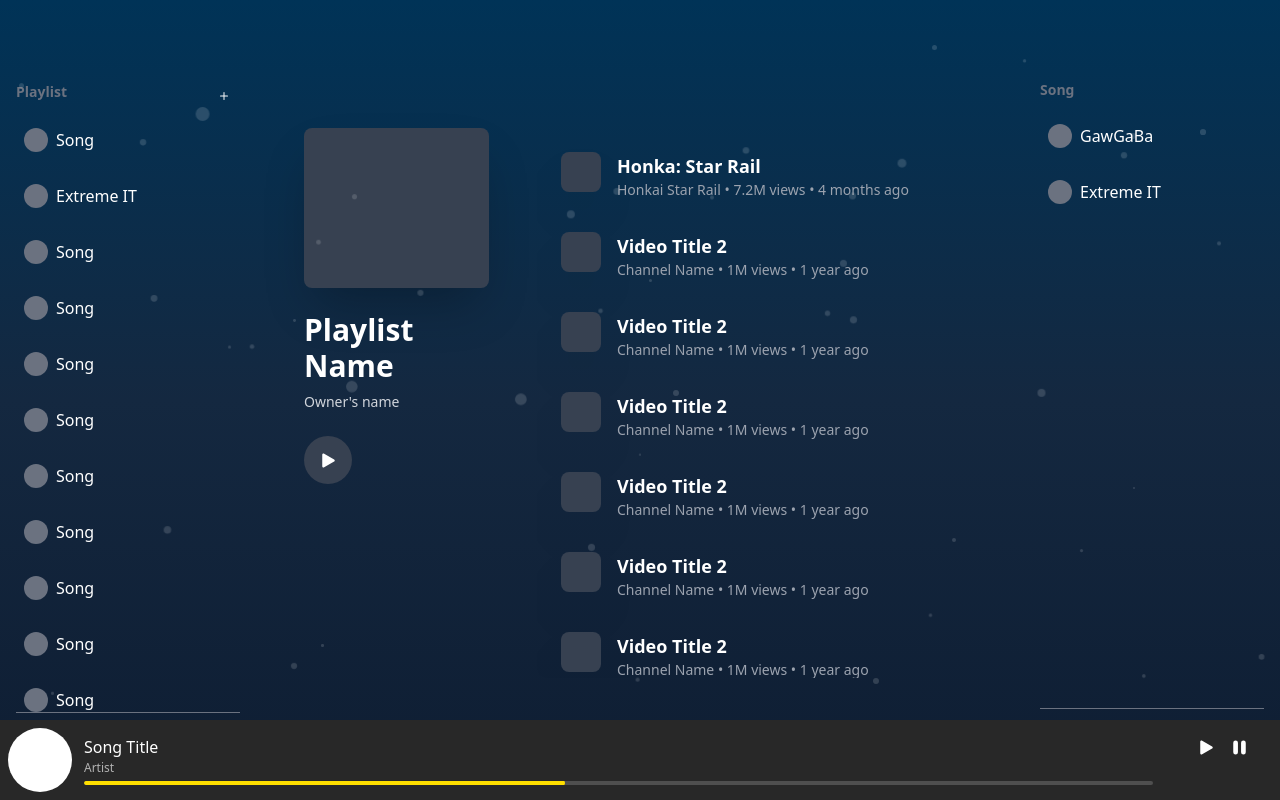
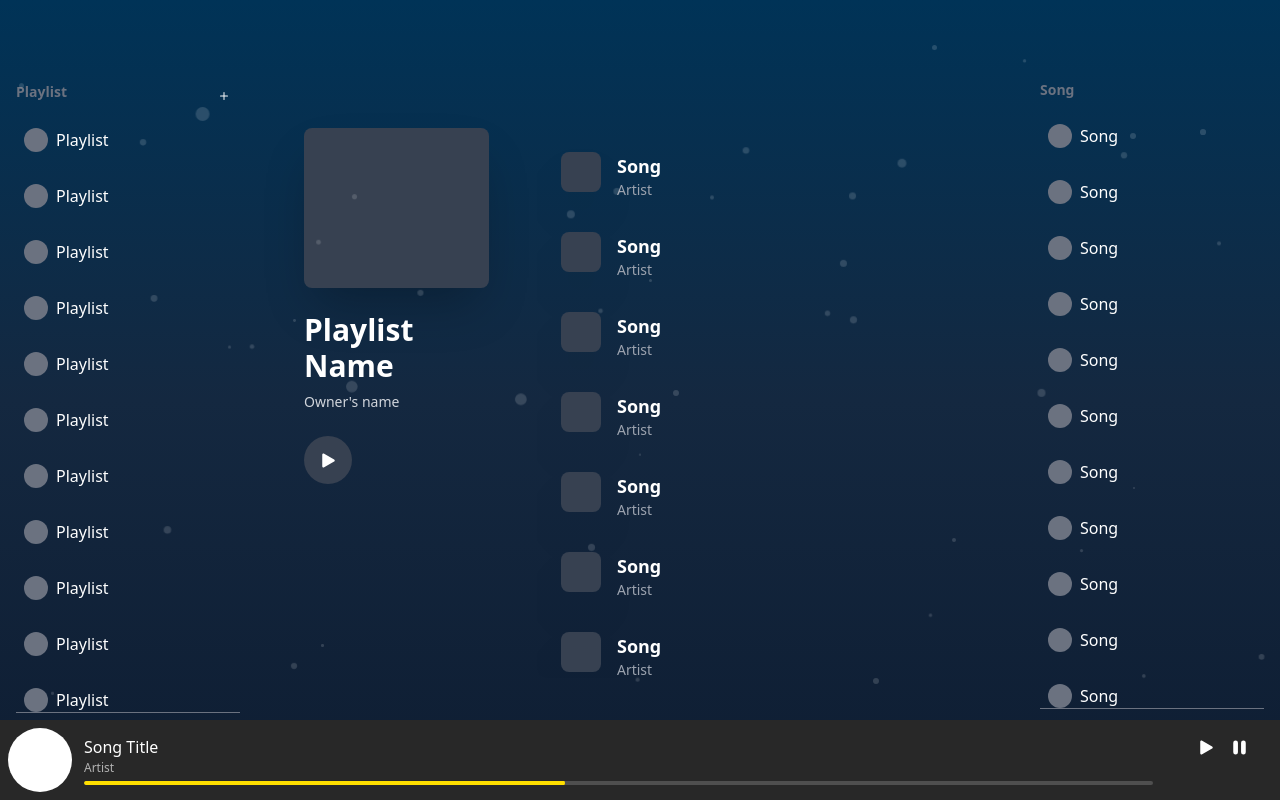
Before and after one commit to Farntastic/MusicMBTI, an Angular app: page /PLAYLIST in a window 1280 px wide. Built offline with nearby package versions, Linux system fonts and the light colour scheme; no server answers.

Commit message:
final in final

```diff
--- a/src/app/frontend/playlists/components/playlist-bar/playlist-bar.component.html
+++ b/src/app/frontend/playlists/components/playlist-bar/playlist-bar.component.html
@@ -14,52 +14,52 @@
         <ul class="overflow-y-scroll h-[calc(100vh-200px)]">
             <li class="p-2 rounded-lg flex items-center space-x-2 hover:bg-gray-700/50 hover:shadow-2xl">
             <div class="w-6 h-6 rounded-full bg-gray-500"></div>
-            <a href="#" class="block py-2 hover:text-gray-400">Song</a>
+            <a href="#" class="block py-2 hover:text-gray-400">Playlist</a>
             </li>
             <li class="p-2 rounded-lg flex items-center space-x-2 hover:bg-gray-700/50 hover:shadow-2xl">
             <div class="w-6 h-6 rounded-full bg-gray-500"></div>
-            <a href="#" class="block py-2 hover:text-gray-400">Extreme IT</a>
+            <a href="#" class="block py-2 hover:text-gray-400">Playlist</a>
             </li>
             <li class="p-2 rounded-lg flex items-center space-x-2 hover:bg-gray-700/50 hover:shadow-2xl">
                 <div class="w-6 h-6 rounded-full bg-gray-500"></div>
-                <a href="#" class="block py-2 hover:text-gray-400">Song</a>
+                <a href="#" class="block py-2 hover:text-gray-400">Playlist</a>
             </li>
             <li class="p-2 rounded-lg flex items-center space-x-2 hover:bg-gray-700/50 hover:shadow-2xl">
                 <div class="w-6 h-6 rounded-full bg-gray-500"></div>
-                <a href="#" class="block py-2 hover:text-gray-400">Song</a>
+                <a href="#" class="block py-2 hover:text-gray-400">Playlist</a>
             </li>
             <li class="p-2 rounded-lg flex items-center space-x-2 hover:bg-gray-700/50 hover:shadow-2xl">
                 <div class="w-6 h-6 rounded-full bg-gray-500"></div>
-                <a href="#" class="block py-2 hover:text-gray-400">Song</a>
+                <a href="#" class="block py-2 hover:text-gray-400">Playlist</a>
             </li>
             <li class="p-2 rounded-lg flex items-center space-x-2 hover:bg-gray-700/50 hover:shadow-2xl">
                 <div class="w-6 h-6 rounded-full bg-gray-500"></div>
-                <a href="#" class="block py-2 hover:text-gray-400">Song</a>
+                <a href="#" class="block py-2 hover:text-gray-400">Playlist</a>
             </li>
             <li class="p-2 rounded-lg flex items-center space-x-2 hover:bg-gray-700/50 hover:shadow-2xl">
                 <div class="w-6 h-6 rounded-full bg-gray-500"></div>
-                <a href="#" class="block py-2 hover:text-gray-400">Song</a>
+                <a href="#" class="block py-2 hover:text-gray-400">Playlist</a>
             </li>
             <li class="p-2 rounded-lg flex items-center space-x-2 hover:bg-gray-700/50 hover:shadow-2xl">
                 <div class="w-6 h-6 rounded-full bg-gray-500"></div>
-                <a href="#" class="block py-2 hover:text-gray-400">Song</a>
+                <a href="#" class="block py-2 hover:text-gray-400">Playlist</a>
             </li>
 
             <li class="p-2 rounded-lg flex items-center space-x-2 hover:bg-gray-700/50 hover:shadow-2xl">
                 <div class="w-6 h-6 rounded-full bg-gray-500"></div>
-                <a href="#" class="block py-2 hover:text-gray-400">Song</a>
+                <a href="#" class="block py-2 hover:text-gray-400">Playlist</a>
             </li>
             <li class="p-2 rounded-lg flex items-center space-x-2 hover:bg-gray-700/50 hover:shadow-2xl">
                 <div class="w-6 h-6 rounded-full bg-gray-500"></div>
-                <a href="#" class="block py-2 hover:text-gray-400">Song</a>
+                <a href="#" class="block py-2 hover:text-gray-400">Playlist</a>
             </li>
             <li class="p-2 rounded-lg flex items-center space-x-2 hover:bg-gray-700/50 hover:shadow-2xl">
                 <div class="w-6 h-6 rounded-full bg-gray-500"></div>
-                <a href="#" class="block py-2 hover:text-gray-400">Song</a>
+                <a href="#" class="block py-2 hover:text-gray-400">Playlist</a>
             </li>
             <li class="p-2 rounded-lg flex items-center space-x-2 hover:bg-gray-700/50 hover:shadow-2xl">
                 <div class="w-6 h-6 rounded-full bg-gray-500"></div>
-                <a href="#" class="block py-2 hover:text-gray-400">Song</a>
+                <a href="#" class="block py-2 hover:text-gray-400">Playlist</a>
             </li>
         <!-- Repeat for more follows -->
       </ul>
--- a/src/app/frontend/playlists/components/playlist-song/playlist-song.component.html
+++ b/src/app/frontend/playlists/components/playlist-song/playlist-song.component.html
@@ -4,14 +4,55 @@
     <div class="mt-16">
       <h3 class="text-sm font-semibold text-gray-500 mb-2">Song</h3>
       <ul class="space-y overflow-y-auto h-[calc(100vh-200px)]">
-        <li class="p-2 hover:shadow-2xl rounded-lg flex items-center space-x-2 hover:bg-gray-700/50">
-          <div class="w-6 h-6 rounded-full bg-gray-500"></div>
-          <a href="#" class="block py-2 hover:text-gray-400">GawGaBa</a>
-        </li>
-        <li class="p-2 hover:shadow-2xl rounded-lg flex items-center space-x-2 hover:bg-gray-700/50">
-          <div class="w-6 h-6 rounded-full bg-gray-500 "></div>
-          <a href="#" class="block py-2 hover:text-gray-400">Extreme IT</a>
-        </li>
+        <li class="p-2 rounded-lg flex items-center space-x-2 hover:bg-gray-700/50 hover:shadow-2xl">
+            <div class="w-6 h-6 rounded-full bg-gray-500"></div>
+            <a href="#" class="block py-2 hover:text-gray-400">Song</a>
+            </li>
+            <li class="p-2 rounded-lg flex items-center space-x-2 hover:bg-gray-700/50 hover:shadow-2xl">
+            <div class="w-6 h-6 rounded-full bg-gray-500"></div>
+            <a href="#" class="block py-2 hover:text-gray-400">Song</a>
+            </li>
+            <li class="p-2 rounded-lg flex items-center space-x-2 hover:bg-gray-700/50 hover:shadow-2xl">
+                <div class="w-6 h-6 rounded-full bg-gray-500"></div>
+                <a href="#" class="block py-2 hover:text-gray-400">Song</a>
+            </li>
+            <li class="p-2 rounded-lg flex items-center space-x-2 hover:bg-gray-700/50 hover:shadow-2xl">
+                <div class="w-6 h-6 rounded-full bg-gray-500"></div>
+                <a href="#" class="block py-2 hover:text-gray-400">Song</a>
+            </li>
+            <li class="p-2 rounded-lg flex items-center space-x-2 hover:bg-gray-700/50 hover:shadow-2xl">
+                <div class="w-6 h-6 rounded-full bg-gray-500"></div>
+                <a href="#" class="block py-2 hover:text-gray-400">Song</a>
+            </li>
+            <li class="p-2 rounded-lg flex items-center space-x-2 hover:bg-gray-700/50 hover:shadow-2xl">
+                <div class="w-6 h-6 rounded-full bg-gray-500"></div>
+                <a href="#" class="block py-2 hover:text-gray-400">Song</a>
+            </li>
+            <li class="p-2 rounded-lg flex items-center space-x-2 hover:bg-gray-700/50 hover:shadow-2xl">
+                <div class="w-6 h-6 rounded-full bg-gray-500"></div>
+                <a href="#" class="block py-2 hover:text-gray-400">Song</a>
+            </li>
+            <li class="p-2 rounded-lg flex items-center space-x-2 hover:bg-gray-700/50 hover:shadow-2xl">
+                <div class="w-6 h-6 rounded-full bg-gray-500"></div>
+                <a href="#" class="block py-2 hover:text-gray-400">Song</a>
+            </li>
+
+            <li class="p-2 rounded-lg flex items-center space-x-2 hover:bg-gray-700/50 hover:shadow-2xl">
+                <div class="w-6 h-6 rounded-full bg-gray-500"></div>
+                <a href="#" class="block py-2 hover:text-gray-400">Song</a>
+            </li>
+            <li class="p-2 rounded-lg flex items-center space-x-2 hover:bg-gray-700/50 hover:shadow-2xl">
+                <div class="w-6 h-6 rounded-full bg-gray-500"></div>
+                <a href="#" class="block py-2 hover:text-gray-400">Song</a>
+            </li>
+            <li class="p-2 rounded-lg flex items-center space-x-2 hover:bg-gray-700/50 hover:shadow-2xl">
+                <div class="w-6 h-6 rounded-full bg-gray-500"></div>
+                <a href="#" class="block py-2 hover:text-gray-400">Song</a>
+            </li>
+            <li class="p-2 rounded-lg flex items-center space-x-2 hover:bg-gray-700/50 hover:shadow-2xl">
+                <div class="w-6 h-6 rounded-full bg-gray-500"></div>
+                <a href="#" class="block py-2 hover:text-gray-400">Song</a>
+            </li>
         <!-- Repeat for more follows -->
       </ul>
     </div>
--- a/src/app/frontend/playlists/components/playlist/playlist.component.html
+++ b/src/app/frontend/playlists/components/playlist/playlist.component.html
@@ -30,80 +30,80 @@
           <div class="flex space-x-4 rounded-lg p-4 hover:bg-gray-700/50 hover:shadow-2xl">
             <div class="shadow-2xl w-10 h-10 rounded-lg bg-gray-700 "></div> <!-- Placeholder for video thumbnail -->
             <div class="flex flex-col justify-between">
-              <h3 class="font-semibold text-lg">Honka: Star Rail</h3>
-              <p class="text-sm text-gray-400">Honkai Star Rail • 7.2M views • 4 months ago</p>
+              <h3 class="font-semibold text-lg">Song</h3>
+              <p class="text-sm text-gray-400">Artist</p>
             </div>
           </div>
 
           <div class="flex space-x-4 rounded-lg p-4 hover:bg-gray-700/50 hover:shadow-2xl">
             <div class="w-10 h-10 rounded-lg bg-gray-700 shadow-2xl"></div>
             <div class="flex flex-col justify-between">
-              <h3 class="font-semibold text-lg">Video Title 2</h3>
-              <p class="text-sm text-gray-400">Channel Name • 1M views • 1 year ago</p>
+              <h3 class="font-semibold text-lg">Song</h3>
+              <p class="text-sm text-gray-400">Artist</p>
             </div>
           </div>
 
           <div class="flex space-x-4 rounded-lg p-4 hover:bg-gray-700/50 hover:shadow-2xl">
             <div class="w-10 h-10 rounded-lg bg-gray-700 shadow-2xl"></div>
             <div class="flex flex-col justify-between">
-              <h3 class="font-semibold text-lg">Video Title 2</h3>
-              <p class="text-sm text-gray-400">Channel Name • 1M views • 1 year ago</p>
+              <h3 class="font-semibold text-lg">Song</h3>
+              <p class="text-sm text-gray-400">Artist</p>
             </div>
           </div>
 
           <div class="flex space-x-4 rounded-lg p-4 hover:bg-gray-700/50 hover:shadow-2xl">
             <div class="w-10 h-10 rounded-lg bg-gray-700 shadow-2xl"></div>
             <div class="flex flex-col justify-between">
-              <h3 class="font-semibold text-lg">Video Title 2</h3>
-              <p class="text-sm text-gray-400">Channel Name • 1M views • 1 year ago</p>
+              <h3 class="font-semibold text-lg">Song</h3>
+              <p class="text-sm text-gray-400">Artist</p>
             </div>
           </div>
 
           <div class="flex space-x-4 rounded-lg p-4 hover:bg-gray-700/50 hover:shadow-2xl">
             <div class="w-10 h-10 rounded-lg bg-gray-700 shadow-2xl"></div>
             <div class="flex flex-col justify-between">
-              <h3 class="font-semibold text-lg">Video Title 2</h3>
-              <p class="text-sm text-gray-400">Channel Name • 1M views • 1 year ago</p>
+              <h3 class="font-semibold text-lg">Song</h3>
+              <p class="text-sm text-gray-400">Artist</p>
             </div>
           </div>
 
           <div class="flex space-x-4 rounded-lg p-4 hover:bg-gray-700/50 hover:shadow-2xl">
             <div class="w-10 h-10 rounded-lg bg-gray-700 shadow-2xl"></div>
             <div class="flex flex-col justify-between">
-              <h3 class="font-semibold text-lg">Video Title 2</h3>
-              <p class="text-sm text-gray-400">Channel Name • 1M views • 1 year ago</p>
+              <h3 class="font-semibold text-lg">Song</h3>
+              <p class="text-sm text-gray-400">Artist</p>
             </div>
           </div>
 
           <div class="flex space-x-4 rounded-lg p-4 hover:bg-gray-700/50 hover:shadow-2xl">
             <div class="w-10 h-10 rounded-lg bg-gray-700 shadow-2xl"></div>
             <div class="flex flex-col justify-between">
-              <h3 class="font-semibold text-lg">Video Title 2</h3>
-              <p class="text-sm text-gray-400">Channel Name • 1M views • 1 year ago</p>
+              <h3 class="font-semibold text-lg">Song</h3>
+              <p class="text-sm text-gray-400">Artist</p>
             </div>
           </div>
 
           <div class="flex space-x-4 rounded-lg p-4 hover:bg-gray-700/50 hover:shadow-2xl">
             <div class="w-10 h-10 rounded-lg bg-gray-700 shadow-2xl"></div>
             <div class="flex flex-col justify-between">
-              <h3 class="font-semibold text-lg">Video Title 2</h3>
-              <p class="text-sm text-gray-400">Channel Name • 1M views • 1 year ago</p>
+              <h3 class="font-semibold text-lg">Song</h3>
+              <p class="text-sm text-gray-400">Artist</p>
             </div>
           </div>
 
           <div class="flex space-x-4 rounded-lg p-4 hover:bg-gray-700/50 hover:shadow-2xl">
             <div class="w-10 h-10 rounded-lg bg-gray-700 shadow-2xl"></div>
             <div class="flex flex-col justify-between">
-              <h3 class="font-semibold text-lg">Video Title 2</h3>
-              <p class="text-sm text-gray-400">Channel Name • 1M views • 1 year ago</p>
+              <h3 class="font-semibold text-lg">Song</h3>
+              <p class="text-sm text-gray-400">Artist</p>
             </div>
           </div>
 
           <div class="flex space-x-4 rounded-lg p-4 hover:bg-gray-700/50 hover:shadow-2xl">
             <div class="w-10 h-10 rounded-lg bg-gray-700 shadow-2xl"></div>
             <div class="flex flex-col justify-between">
-              <h3 class="font-semibold text-lg">Video Title 2</h3>
-              <p class="text-sm text-gray-400">Channel Name • 1M views • 1 year ago</p>
+              <h3 class="font-semibold text-lg">Song</h3>
+              <p class="text-sm text-gray-400">Artist</p>
             </div>
           </div>
 
```
